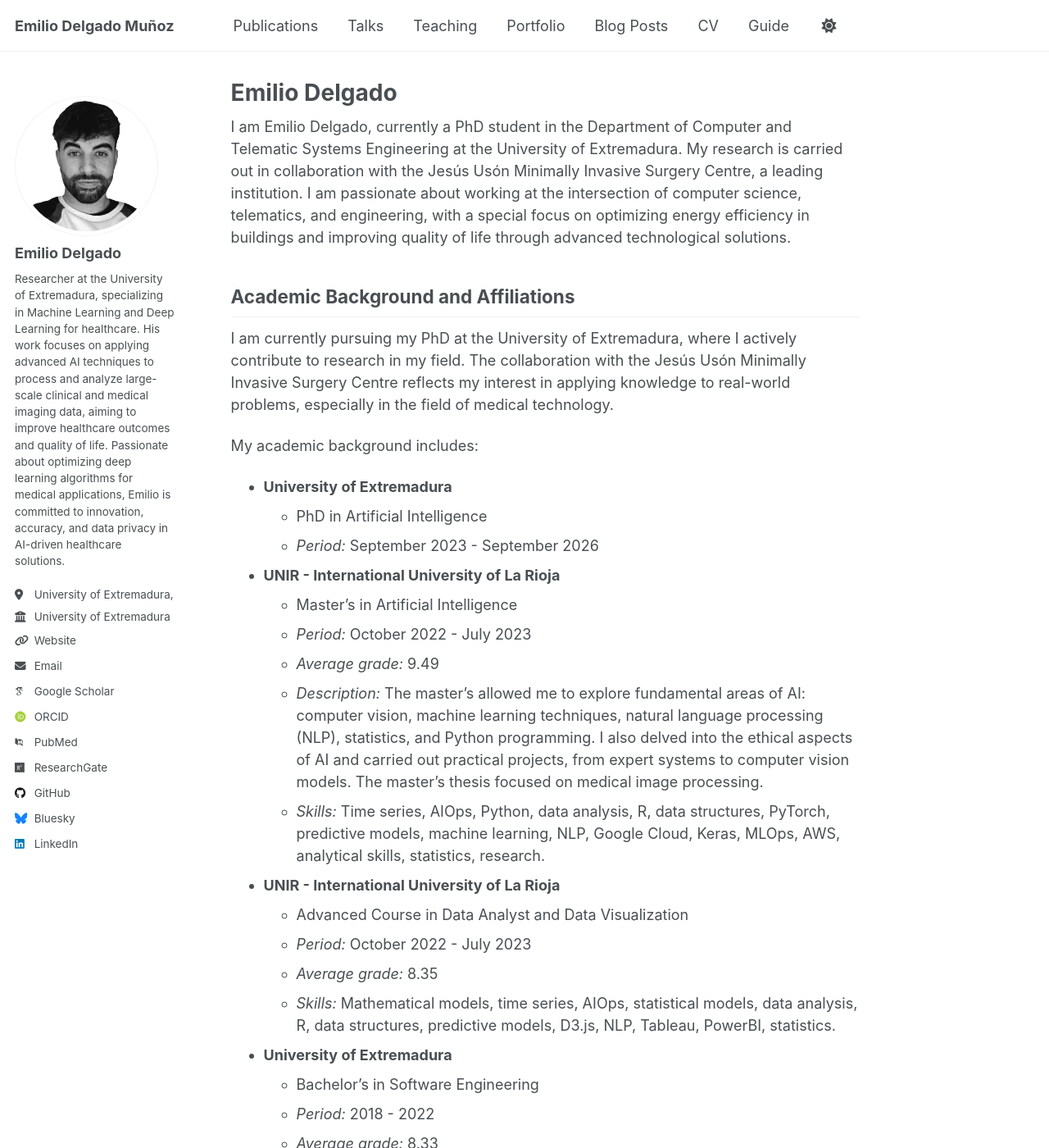
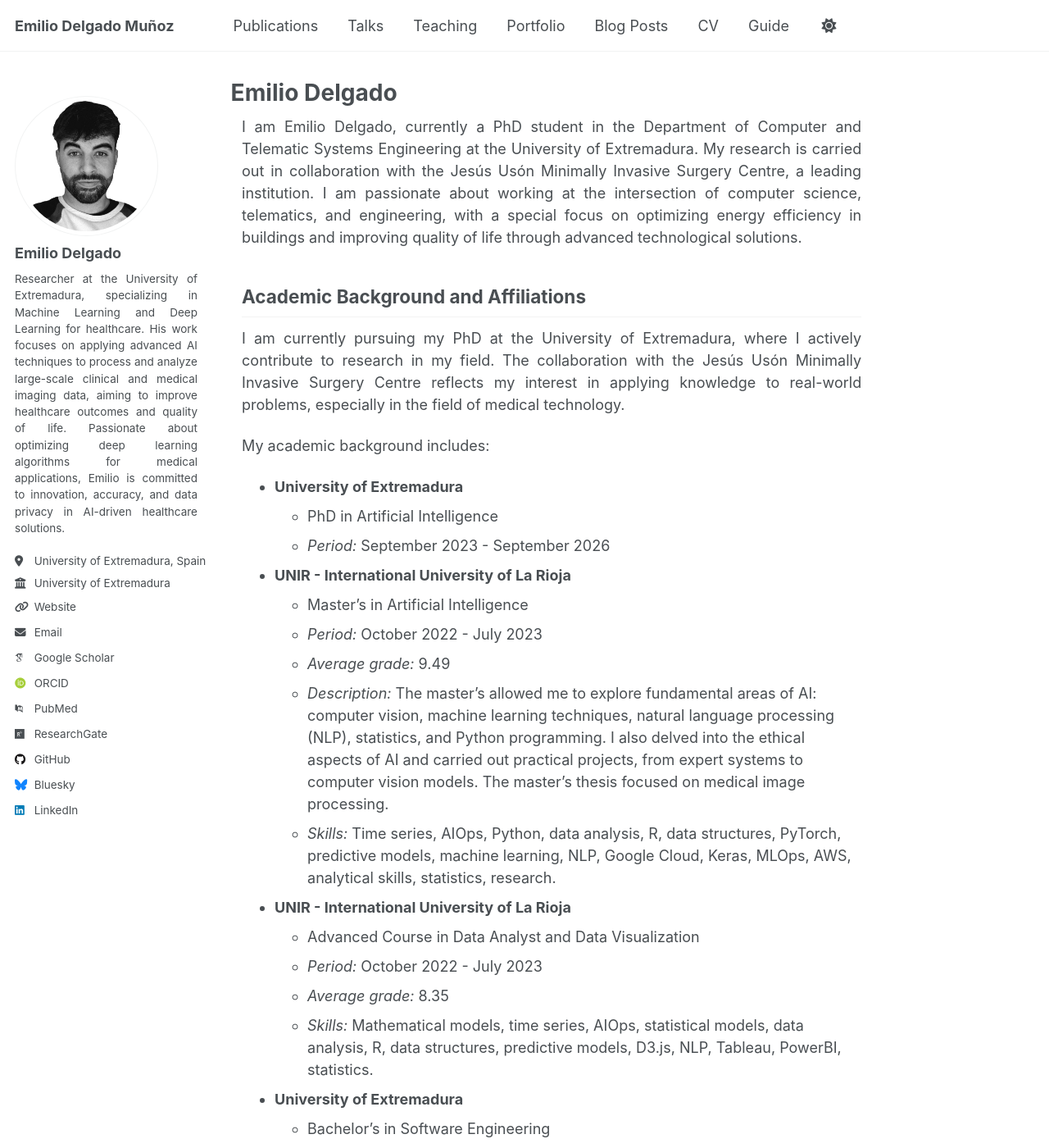
Before and after one commit to emi-dm/emi-dm.github.io, a Jekyll site: the page built from _pages/about.md, in a window 1280 px wide and 1400 px high. Shown: the whole window at 82% size. Built offline with Jekyll 4.4.1, drawn with Linux system fonts in a browser that asks for light colours; some web fonts are replaced; a style sheet for code colours, icons or effects is not loaded.

Commit message:
Add Copilot instructions, VSCode tasks, and custom styles for academic website

```diff
--- a/_includes/head/custom.html
+++ b/_includes/head/custom.html
@@ -10,11 +10,195 @@
 <link rel="manifest" href="{{ base_path }}/images/manifest.json"/>
 <link rel="icon" href="/images/favicon.ico"/>
 <meta name="theme-color" content="#ffffff"/>
+
+<!-- Font Awesome Icons -->
+<link rel="stylesheet" href="https://cdnjs.cloudflare.com/ajax/libs/font-awesome/6.5.1/css/all.min.css">
+
+<!-- Academicons -->
 <link rel="stylesheet" href="{{ base_path }}/assets/css/academicons.css"/>
+<link rel="stylesheet" href="https://cdn.jsdelivr.net/gh/jpswalsh/academicons@1/css/academicons.min.css">
 
 
 <!-- Support for MatJax -->
 <script src="https://cdnjs.cloudflare.com/polyfill/v3/polyfill.min.js?features=es6"></script>
 <script id="MathJax-script" async src="https://cdn.jsdelivr.net/npm/mathjax@3/es5/tex-mml-chtml.js"></script>
 
+<!-- Custom CSS for text justification -->
+<style>
+/* Justify text in main content areas */
+.page__content p,
+.page__content .archive__item-excerpt,
+.archive__item-excerpt,
+.author__bio,
+article p,
+.single .page__content p {
+  text-align: justify;
+  text-justify: inter-word;
+}
+
+/* Justify text in publications and talks */
+.archive__item-teaser + .archive__item-body p,
+.archive__item-body .archive__item-excerpt {
+  text-align: justify;
+  text-justify: inter-word;
+}
+
+/* Justify CV content */
+.cv-template p,
+#cv-content p {
+  text-align: justify;
+  text-justify: inter-word;
+}
+
+/* Keep titles and headers left-aligned */
+h1, h2, h3, h4, h5, h6,
+.page__title,
+.archive__item-title,
+.author__name {
+  text-align: left !important;
+}
+
+/* Keep navigation and sidebar elements left-aligned */
+.sidebar,
+.navigation,
+.masthead,
+.author__urls {
+  text-align: left !important;
+}
+
+/* Keep buttons and form elements left-aligned */
+.btn,
+input,
+textarea,
+select {
+  text-align: left !important;
+}
+
+/* Add more spacing between sidebar and main content */
+@media (min-width: 64em) {
+  .sidebar {
+    width: calc(200px - 1em);
+    margin-right: 2em;
+    padding-right: 1em;
+  }
+
+  .archive {
+    width: calc(100% - 200px - 3em);
+    padding-left: 2em;
+    margin-left: 0.5em;
+  }
+
+  .page__content {
+    margin-left: 2em;
+    padding-left: 0.5em;
+  }
+
+  .page__inner-wrap {
+    margin-left: 0.5em;
+  }
+}
+
+@media (min-width: 80em) {
+  .sidebar {
+    width: calc(300px - 1em);
+    margin-right: 2.5em;
+    padding-right: 1.5em;
+  }
+
+  .archive {
+    width: calc(100% - 300px - 4em);
+    padding-left: 2.5em;
+    margin-left: 0.75em;
+  }
+
+  .page__content {
+    margin-left: 2.5em;
+    padding-left: 0.75em;
+  }
+
+  .page__inner-wrap {
+    margin-left: 0.75em;
+  }
+}
+
+/* Reduce excessive spacing in archive pages */
+.archive .archive__item {
+  margin-bottom: 1em; /* Further reduced from 1.5em */
+  padding-bottom: 0.5em; /* Added for tighter spacing */
+}
+
+.archive .archive__item-title {
+  margin-bottom: 0.25em; /* Further reduced */
+  line-height: 1.2; /* Tighter line height */
+}
+
+.archive .archive__item-excerpt {
+  margin-bottom: 0.5em; /* Further reduced */
+}
+
+/* Compact spacing for publication and talk lists */
+.archive .archive__item + .archive__item {
+  margin-top: 0.5em; /* Further reduced */
+}
+
+/* Remove excessive padding from archive pages */
+.archive {
+  padding-top: 0.5em; /* Further reduced */
+}
+
+.archive h1.page__title {
+  margin-bottom: 0.75em; /* Further reduced */
+  margin-top: 0.25em; /* Further reduced */
+}
+
+/* Tighten up spacing for archive items */
+.archive__item-body {
+  padding-left: 0;
+  margin-bottom: 0.5em; /* Further reduced */
+}
+
+/* Reduce spacing between publication categories */
+.archive h2 {
+  margin-top: 1em; /* Further reduced */
+  margin-bottom: 0.5em; /* Further reduced */
+}
+
+/* Compact the archive single items */
+.archive__item-teaser {
+  margin-bottom: 0.25em; /* Further reduced */
+}
+
+/* Reduce whitespace in empty areas */
+.archive .wordwrap {
+  margin-bottom: 1em; /* Further reduced */
+  margin-top: 0.25em; /* Further reduced */
+}
+
+/* Make paragraph spacing in archive items more compact */
+.archive__item p {
+  margin-bottom: 0.5em;
+}
+
+/* Reduce spacing around meta information */
+.archive .page__meta {
+  margin-bottom: 0.25em;
+  margin-top: 0.25em;
+}
+
+/* Additional spacing for single pages only */
+.single .page__content,
+.single .page__inner-wrap {
+  padding-left: 1em;
+}
+
+/* Ensure proper spacing on mobile */
+@media (max-width: 63.9375em) {
+  .page__content,
+  .archive {
+    padding-left: 1em;
+    padding-right: 1em;
+  }
+}
+</style>
+
 <!-- end custom head snippets -->
```
Also changed, not shown: .copilot-instructions.md (added).
